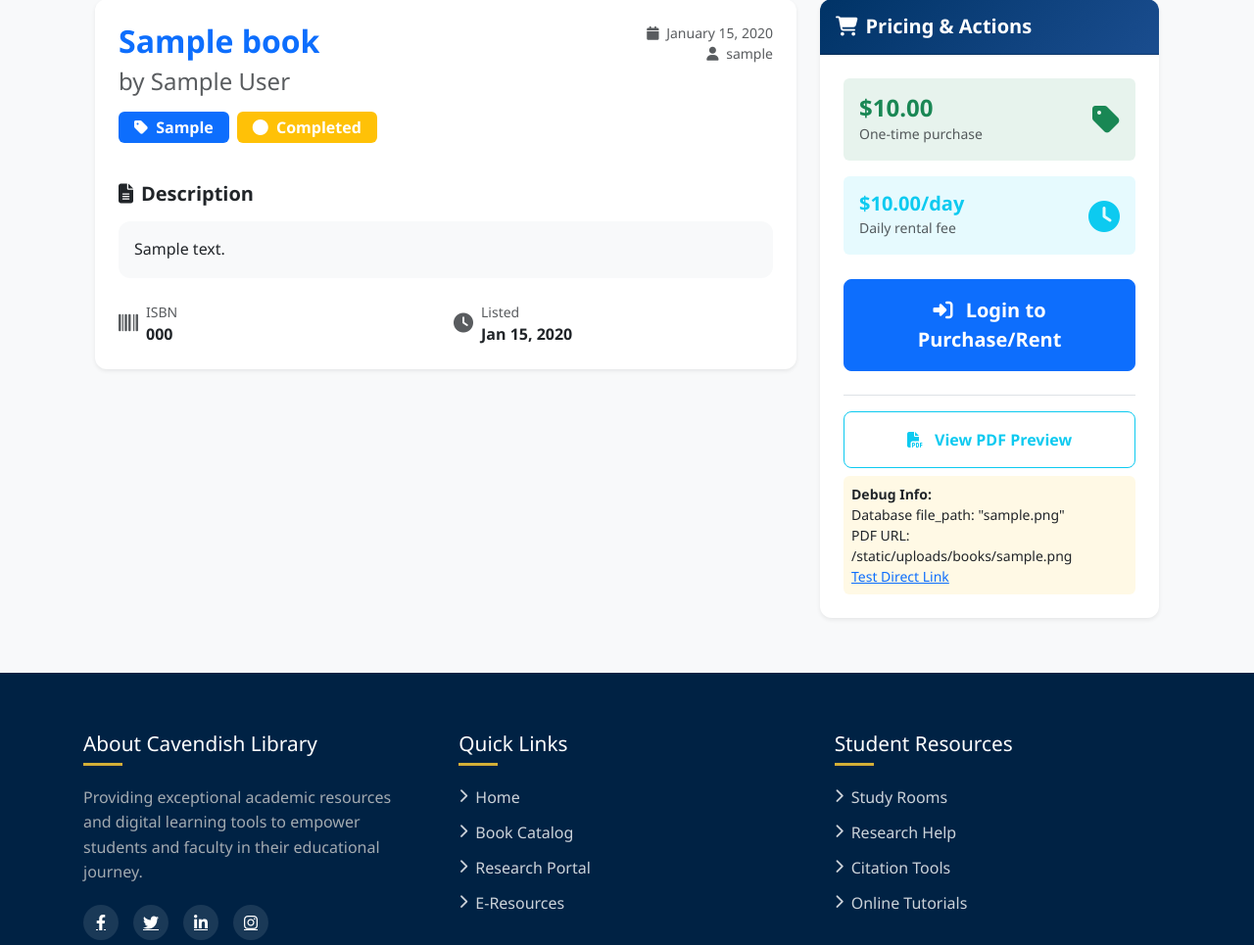
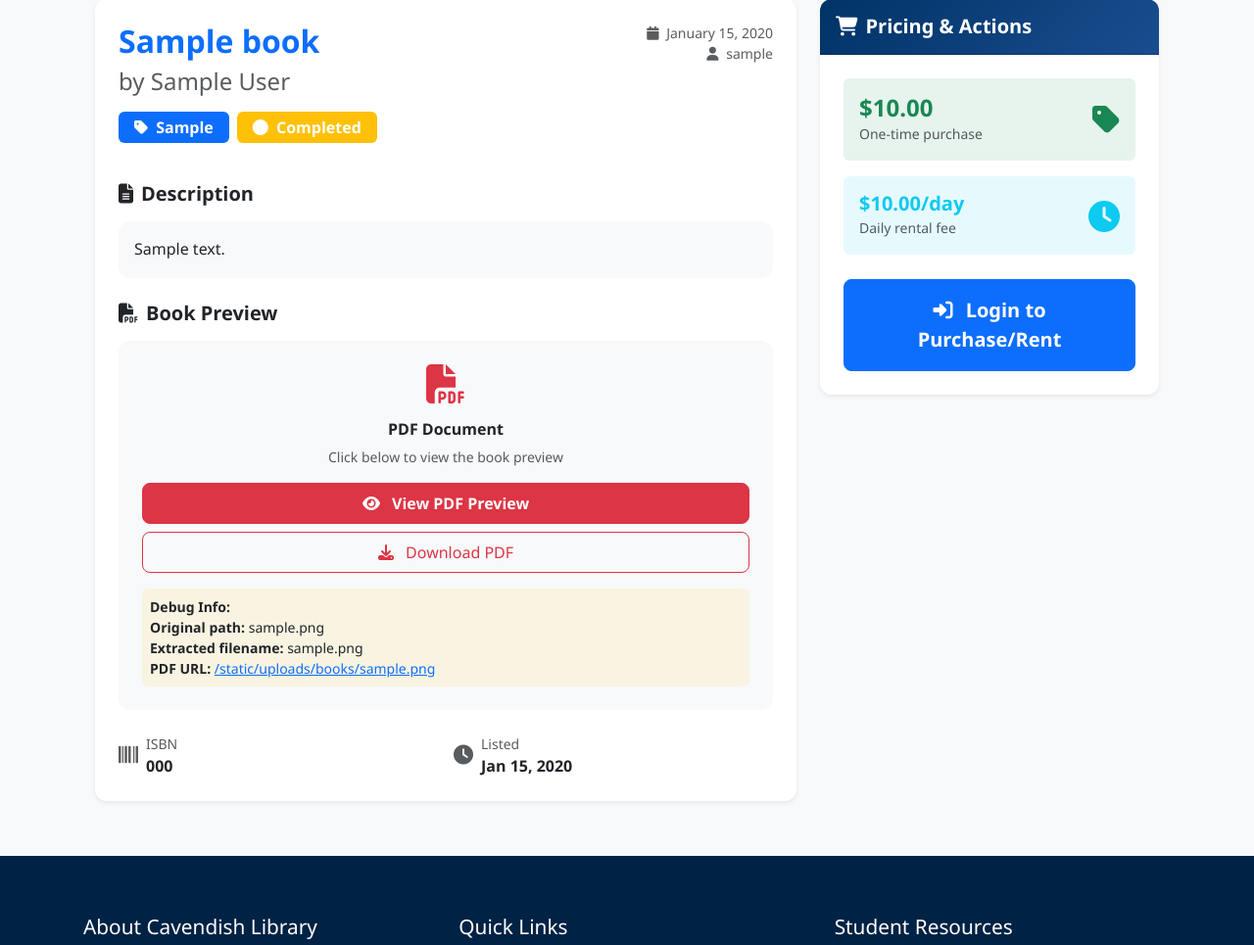
Before and after one commit to Alphique/library_app, a Flask app: page /books/book/1 in a window 1280 px wide. Shown: the part 152-1117 px from the top of the page at 98% size. Run offline with Flask 3, Linux system fonts and the light colour scheme; tables that the repository leaves empty hold one stand-in row (values such as "Sample post").

Commit message:
describe your changes

```diff
--- a/app/books/templates/books/book_detail.html
+++ b/app/books/templates/books/book_detail.html
@@ -47,6 +47,53 @@
                         <div class="card bg-light border-0">
                             <div class="card-body">
                                 <p class="card-text mb-0" style="line-height: 1.6;">{{ book.description }}</p>
+                            </div>
+                        </div>
+                    </div>
+                    {% endif %}
+
+                    <!-- PDF Preview Section - FIXED -->
+                    {% if book.file_path %}
+                    <div class="mb-4">
+                        <h5 class="fw-bold text-dark mb-3">
+                            <i class="fas fa-file-pdf me-2"></i>Book Preview
+                        </h5>
+                        <div class="card border-0 bg-light">
+                            <div class="card-body text-center p-4">
+                                <div class="mb-3">
+                                    <i class="fas fa-file-pdf text-danger fs-1"></i>
+                                </div>
+                                <h6 class="fw-bold mb-2">PDF Document</h6>
+                                <p class="text-muted small mb-3">Click below to view the book preview</p>
+
+                                {# FIX: Extract only the filename from the file_path #}
+                                {% set filename = book.file_path.split('\\')[-1] %}  {# For Windows paths #}
+                                {% set filename = filename.split('/')[-1] %}  {# For Unix paths #}
+                                {% set pdf_url = url_for('static', filename='uploads/books/' + filename) %}
+
+                                <div class="d-grid gap-2">
+                                    <a href="{{ pdf_url }}"
+                                       class="btn btn-danger fw-bold py-2"
+                                       target="_blank"
+                                       onclick="handlePdfPreview(this)">
+                                        <i class="fas fa-eye me-2"></i>
+                                        View PDF Preview
+                                    </a>
+                                    <a href="{{ pdf_url }}"
+                                       class="btn btn-outline-danger py-2"
+                                       download="{{ filename }}">
+                                        <i class="fas fa-download me-2"></i>
+                                        Download PDF
+                                    </a>
+                                </div>
+
+                                <!-- Debug info - remove this after testing -->
+                                <div class="mt-3 p-2 bg-warning bg-opacity-10 rounded small text-start">
+                                    <strong>Debug Info:</strong><br>
+                                    <strong>Original path:</strong> {{ book.file_path }}<br>
+                                    <strong>Extracted filename:</strong> {{ filename }}<br>
+                                    <strong>PDF URL:</strong> <a href="{{ pdf_url }}" target="_blank" class="text-primary">{{ pdf_url }}</a>
+                                </div>
                             </div>
                         </div>
                     </div>
@@ -193,30 +240,8 @@
                             </div>
                         {% endif %}
                     </div>
-
-                    <!-- PDF View Button - SIMPLE GUARANTEED FIX -->
-{% if book.file_path %}
-<div class="mt-4 pt-3 border-top">
-    {# DEBUG VERSION - Shows what's happening #}
-    {% set filename = book.file_path %}
-    {% set pdf_url = url_for('static', filename='uploads/books/' + filename) %}
-
-    <a href="{{ pdf_url }}"
-       class="btn btn-outline-info w-100 py-3 fw-bold"
-       target="_blank">
-        <i class="fas fa-file-pdf me-2"></i>
-        View PDF Preview
-    </a>
-
-    <!-- DEBUG INFO - Remove this after testing -->
-    <div class="mt-2 p-2 bg-warning bg-opacity-10 rounded small">
-        <strong>Debug Info:</strong><br>
-        Database file_path: "{{ book.file_path }}"<br>
-        PDF URL: {{ pdf_url }}<br>
-        <a href="{{ pdf_url }}" target="_blank" class="text-primary">Test Direct Link</a>
-    </div>
-</div>
-{% endif %}
+                </div>
+            </div>
 
             <!-- Owner Actions -->
             {% if current_user.is_authenticated and book.uploaded_by == current_user.user_id %}
@@ -248,6 +273,18 @@ function confirmPurchase(price) {
     return confirm('Are you sure you want to purchase this book for $' + price.toFixed(2) + '?');
 }
 
+// Enhanced PDF preview with error handling
+function handlePdfPreview(button) {
+    const originalText = button.innerHTML;
+    button.innerHTML = '<i class="fas fa-spinner fa-spin me-2"></i>Opening...';
+    button.classList.add('disabled');
+
+    setTimeout(() => {
+        button.innerHTML = originalText;
+        button.classList.remove('disabled');
+    }, 2000);
+}
+
 // Add hover effects
 document.addEventListener('DOMContentLoaded', function() {
     const cards = document.querySelectorAll('.shadow-sm-hover');
@@ -264,7 +301,7 @@ document.addEventListener('DOMContentLoaded', function() {
     const actionButtons = document.querySelectorAll('.btn');
     actionButtons.forEach(button => {
         button.addEventListener('click', function(e) {
-            if (this.href && !this.classList.contains('disabled')) {
+            if (this.href && !this.classList.contains('disabled') && !this.hasAttribute('download')) {
                 const originalText = this.innerHTML;
                 this.innerHTML = '<i class="fas fa-spinner fa-spin me-2"></i>Loading...';
                 this.classList.add('disabled');
@@ -277,18 +314,6 @@ document.addEventListener('DOMContentLoaded', function() {
         });
     });
 });
-
-// Enhanced PDF preview with error handling
-function handlePdfPreview(button) {
-    const originalText = button.innerHTML;
-    button.innerHTML = '<i class="fas fa-spinner fa-spin me-2"></i>Opening...';
-    button.classList.add('disabled');
-
-    setTimeout(() => {
-        button.innerHTML = originalText;
-        button.classList.remove('disabled');
-    }, 2000);
-}
 </script>
 
 <style>
@@ -344,12 +369,5 @@ function handlePdfPreview(button) {
     cursor: not-allowed;
     transform: none !important;
 }
-
-/* PDF preview specific styles */
-.btn-outline-info:hover {
-    background-color: #0dcaf0;
-    border-color: #0dcaf0;
-    color: white;
-}
 </style>
 {% endblock %}
--- a/app/payments/templates/payments/transaction_history.html
+++ b/app/payments/templates/payments/transaction_history.html
@@ -48,7 +48,7 @@
                                 </td>
                                 <td>
                                     <span class="text-{{ 'danger' if transaction.amount > 0 else 'success' }}">
-                                        {{ '-' if transaction.amount > 0 else '+' }}${{ "%.2f"|format(transaction.amount) }}
+                                        {{ '-' if transaction.amount > 0 else '+' }}${{ "%.2f"|format(transaction.amount|abs) }}
                                     </span>
                                 </td>
                                 <td>
--- a/app/templates/base.html
+++ b/app/templates/base.html
@@ -388,10 +388,10 @@
                         <h3>About Cavendish Library</h3>
                         <p>Providing exceptional academic resources and digital learning tools to empower students and faculty in their educational journey.</p>
                         <div class="social-links">
-                            <a href="#"><i class="fab fa-facebook-f"></i></a>
-                            <a href="#"><i class="fab fa-twitter"></i></a>
-                            <a href="#"><i class="fab fa-linkedin-in"></i></a>
-                            <a href="#"><i class="fab fa-instagram"></i></a>
+                            <a href="https://web.facebook.com/CavendishUniversityZambia/?_rdc=1&_rdr#"><i class="fab fa-facebook-f"></i></a>
+                            <a href="https://www.unirank.org/zm/uni/cavendish-university-zambia/x/"><i class="fab fa-twitter"></i></a>
+                            <a href="https://zm.linkedin.com/company/cavendish-university-zambia"><i class="fab fa-linkedin-in"></i></a>
+                            <a href="https://www.instagram.com/cavendishuniversityzambia/"><i class="fab fa-instagram"></i></a>
                         </div>
                     </div>
 
```
Also changed, not shown: app/payments/routes.py (+9 -1 lines), instance/library.db.
